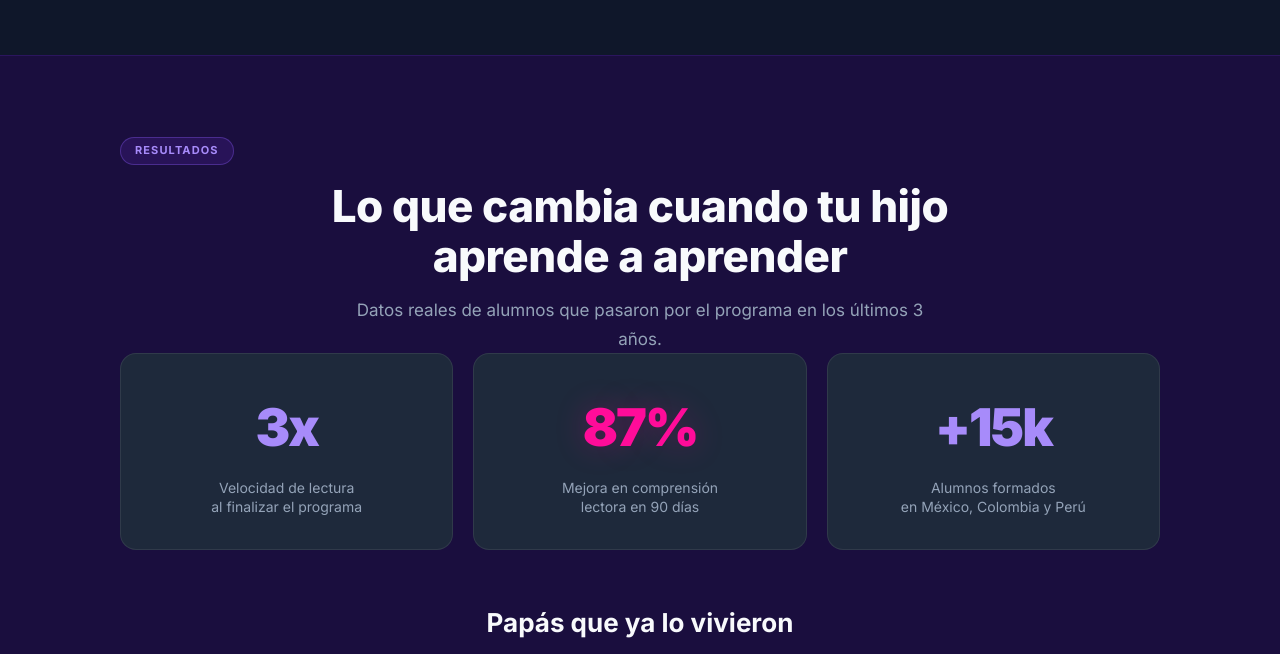
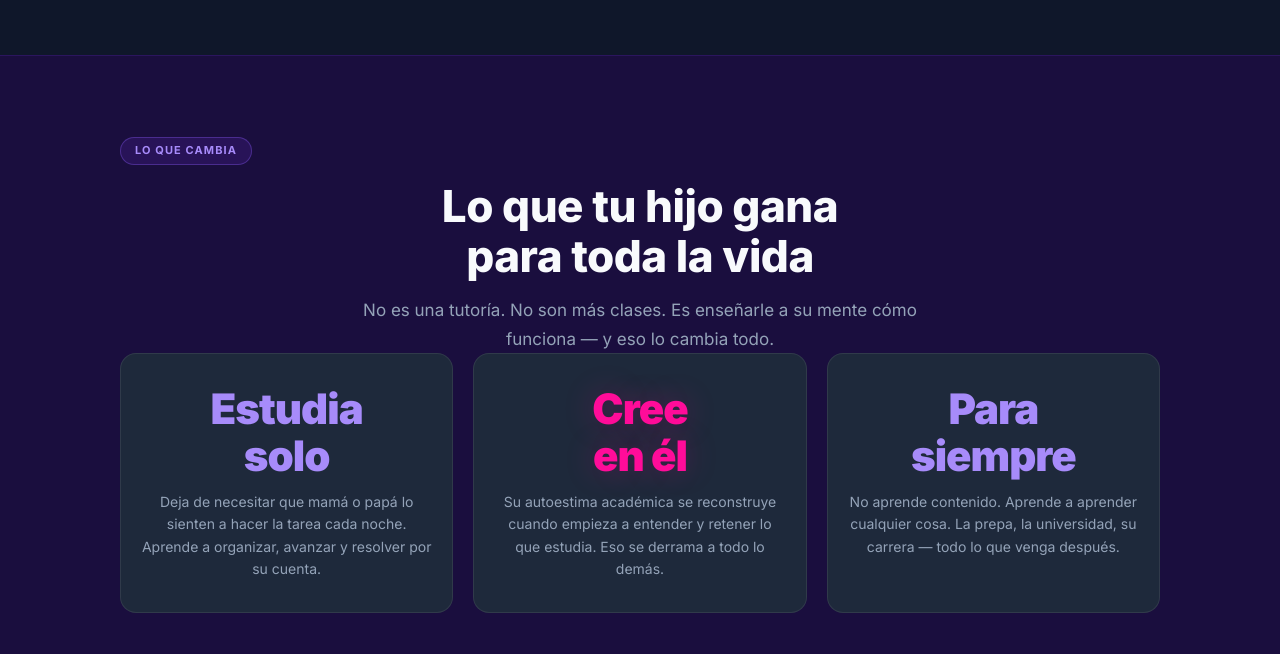
Before and after one commit to diegoroman5/landing-familias-evolucione, a plain HTML site: page index.html in a window 1280 px wide. Shown: the part 3840-4494 px from the top of the page. Drawn offline with Linux system fonts and the light colour scheme.

Commit message:
Update index.html

```diff
--- a/index.html
+++ b/index.html
@@ -1317,22 +1317,22 @@
   <!-- ─── RESULTADOS ────────────────────────────────────────────── -->
   <section class="seccion resultados" id="resultados">
     <div class="container">
-      <span class="pill">Resultados</span>
-      <h2 class="titulo">Lo que cambia cuando tu hijo<br>aprende a aprender</h2>
-      <p class="bajada">Datos reales de alumnos que pasaron por el programa en los últimos 3 años.</p>
+      <span class="pill">Lo que cambia</span>
+      <h2 class="titulo">Lo que tu hijo gana<br>para toda la vida</h2>
+      <p class="bajada">No es una tutoría. No son más clases. Es enseñarle a su mente cómo funciona — y eso lo cambia todo.</p>
 
       <div style="display:grid; grid-template-columns:repeat(3,1fr); gap:20px; margin-bottom:52px;">
         <div style="text-align:center; background:var(--bg-card); border:1px solid var(--borde); border-radius:16px; padding:32px 20px;">
-          <p style="font-size:clamp(36px,5vw,52px); font-weight:900; color:var(--violeta-lt); letter-spacing:-2px; margin-bottom:8px;">3x</p>
-          <p style="font-size:14px; color:var(--texto-suave); line-height:1.4;">Velocidad de lectura<br>al finalizar el programa</p>
+          <p style="font-size:clamp(28px,4vw,42px); font-weight:900; color:var(--violeta-lt); letter-spacing:-1px; margin-bottom:12px; line-height:1.1;">Estudia<br>solo</p>
+          <p style="font-size:14px; color:var(--texto-suave); line-height:1.6;">Deja de necesitar que mamá o papá lo sienten a hacer la tarea cada noche. Aprende a organizar, avanzar y resolver por su cuenta.</p>
         </div>
         <div style="text-align:center; background:var(--bg-card); border:1px solid var(--borde); border-radius:16px; padding:32px 20px;">
-          <p style="font-size:clamp(36px,5vw,52px); font-weight:900; color:var(--rosa); letter-spacing:-2px; margin-bottom:8px; text-shadow: 0 0 30px var(--rosa-glow);">87%</p>
-          <p style="font-size:14px; color:var(--texto-suave); line-height:1.4;">Mejora en comprensión<br>lectora en 90 días</p>
+          <p style="font-size:clamp(28px,4vw,42px); font-weight:900; color:var(--rosa); letter-spacing:-1px; margin-bottom:12px; line-height:1.1; text-shadow: 0 0 30px var(--rosa-glow);">Cree<br>en él</p>
+          <p style="font-size:14px; color:var(--texto-suave); line-height:1.6;">Su autoestima académica se reconstruye cuando empieza a entender y retener lo que estudia. Eso se derrama a todo lo demás.</p>
         </div>
         <div style="text-align:center; background:var(--bg-card); border:1px solid var(--borde); border-radius:16px; padding:32px 20px;">
-          <p style="font-size:clamp(36px,5vw,52px); font-weight:900; color:var(--violeta-lt); letter-spacing:-2px; margin-bottom:8px;">+15k</p>
-          <p style="font-size:14px; color:var(--texto-suave); line-height:1.4;">Alumnos formados<br>en México, Colombia y Perú</p>
+          <p style="font-size:clamp(28px,4vw,42px); font-weight:900; color:var(--violeta-lt); letter-spacing:-1px; margin-bottom:12px; line-height:1.1;">Para<br>siempre</p>
+          <p style="font-size:14px; color:var(--texto-suave); line-height:1.6;">No aprende contenido. Aprende a aprender cualquier cosa. La prepa, la universidad, su carrera — todo lo que venga después.</p>
         </div>
       </div>
 
```
